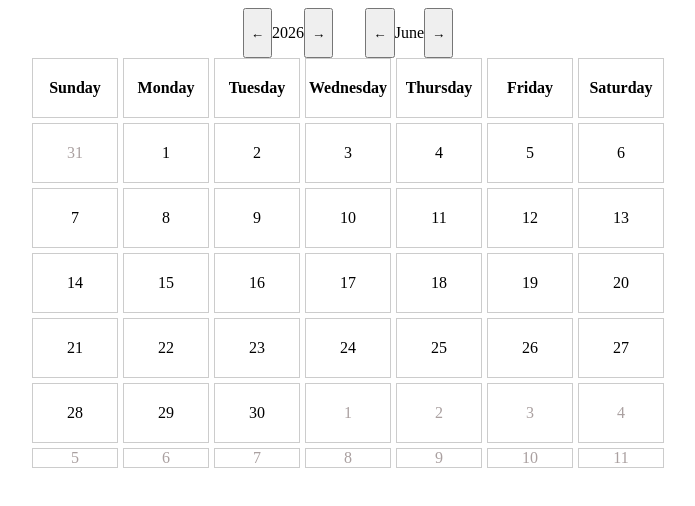
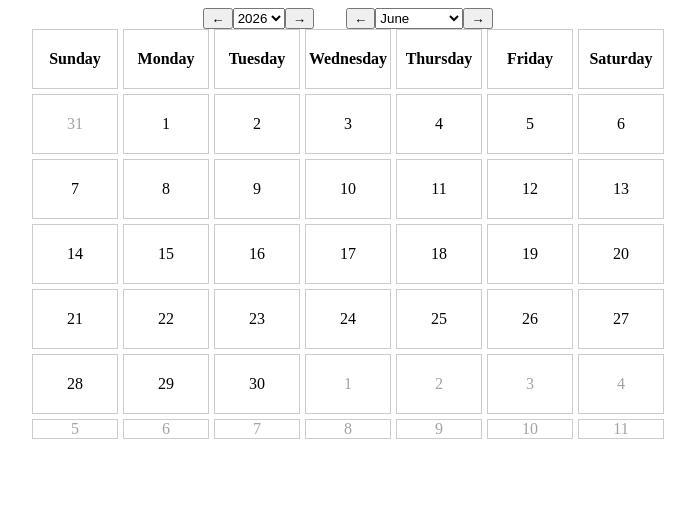
Before and after one commit to mohsenzamanist/Project-Days-Calendar, a website with bundled scripts: page index.html in a window 1280 px wide. Shown: the whole page, without its empty margins (292-987 px from the left). Built offline with nearby package versions, Linux system fonts and the light colour scheme.

Commit message:
Add select for year and month

```diff
--- a/index.html
+++ b/index.html
@@ -10,12 +10,12 @@
             <div class="controls" id="controls">
                 <div class="year-div" id="year-div">
                     <button class="pre-year" id="pre-year">&larr;</button>
-                    <p class="year" id="year"></p>
+                    <select name="year-select" id="year-select"></select>
                     <button class="next-year" id="next-year">&rarr;</button>
                 </div>
                 <div class="month-div" id="month-div">
                     <button class="pre-month" id="pre-month">&larr;</button>
-                    <p class="month-name" id="month-name"></p>
+                    <select name="month-select" id="month-select"></select>
                     <button class="next-month" id="next-month">&rarr;</button>
                 </div>
             </div>
--- a/web.mjs
+++ b/web.mjs
@@ -1,13 +1,30 @@
 import daysData from "./days.json" with { type: "json" };
+
 const calendarDiv = document.getElementById("calendar");
 const yearEl = document.getElementById("year");
-const monthEl = document.getElementById("month-name");
 const preYearBtn = document.getElementById("pre-year");
 const nextYearBtn = document.getElementById("next-year");
 const preMonthBtn = document.getElementById("pre-month");
 const nextMonthBtn = document.getElementById("next-month");
+const yearSelect = document.getElementById("year-select");
+const monthSelect = document.getElementById("month-select");
 
 const state = {};
+
+const MONTHS = [
+  "January",
+  "February",
+  "March",
+  "April",
+  "May",
+  "June",
+  "July",
+  "August",
+  "September",
+  "October",
+  "November",
+  "December",
+];
 
 // controls handlers
 const monthControlsHandler = function (step) {
@@ -21,12 +38,22 @@ const monthControlsHandler = function (step) {
     state.year++;
   }
 
-  renderCalendar(state.month, state.year);
+  update();
 };
 
 const yearControlsHandler = function (step) {
   state.year += step;
-  renderCalendar(state.month, state.year);
+  update();
+};
+
+const monthSelectChangeHandler = function (e) {
+  state.month = +e.target.value;
+  update();
+};
+
+const yearSelectChangeHandler = function (e) {
+  state.year = +e.target.value;
+  update();
 };
 
 // eventListeners
@@ -34,11 +61,14 @@ preMonthBtn.addEventListener("click", () => monthControlsHandler(-1));
 nextMonthBtn.addEventListener("click", () => monthControlsHandler(1));
 preYearBtn.addEventListener("click", () => yearControlsHandler(-1));
 nextYearBtn.addEventListener("click", () => yearControlsHandler(1));
+monthSelect.addEventListener("change", monthSelectChangeHandler);
+yearSelect.addEventListener("change", yearSelectChangeHandler);
 
 // functions
-function renderCalendar(month, year) {
+function renderCalendar() {
+  const { month, year } = state;
   const calendar = generateCalendar(month, year);
-  updateYearMonthEl(month, year);
+
   calendarDiv.innerHTML = "";
 
   const defaultRow = generateDefaultRow();
@@ -70,23 +100,10 @@ function generateDefaultRow() {
   });
 }
 
-function updateYearMonthEl(month, year) {
-  const months = [
-    "January",
-    "February",
-    "March",
-    "April",
-    "May",
-    "June",
-    "July",
-    "August",
-    "September",
-    "October",
-    "November",
-    "December",
-  ];
-  monthEl.textContent = months[month];
-  yearEl.textContent = year;
+function syncUI() {
+  const { month, year } = state;
+  yearSelect.value = year;
+  monthSelect.value = month;
 }
 
 function generateCalendar(month, year) {
@@ -125,8 +142,45 @@ function initState() {
   state.year = year;
 }
 
+function generateMonthDropdown() {
+  const options = MONTHS.map((month, i) => {
+    const option = document.createElement("option");
+    option.value = i;
+    option.textContent = month;
+    return option;
+  });
+  monthSelect.append(...options);
+}
+
+function generateYearDropdown() {
+  const yearRange = 50;
+  const fullYear = new Date().getFullYear();
+  const beforeFullYear = Array.from(
+    { length: yearRange },
+    (_, i) => fullYear - i,
+  ).reverse();
+  const afterFullYear = Array.from(
+    { length: yearRange },
+    (_, i) => fullYear + 1 + i,
+  );
+  const years = [...beforeFullYear, ...afterFullYear];
+  const options = years.map((year) => {
+    const option = document.createElement("option");
+    option.value = year;
+    option.textContent = year;
+    return option;
+  });
+  yearSelect.append(...options);
+}
+
+function update() {
+  renderCalendar();
+  syncUI();
+}
+
 document.addEventListener("DOMContentLoaded", function () {
   initState();
-
-  renderCalendar(state.month, state.year);
+  generateMonthDropdown();
+  generateYearDropdown();
+  update();
 });
```
